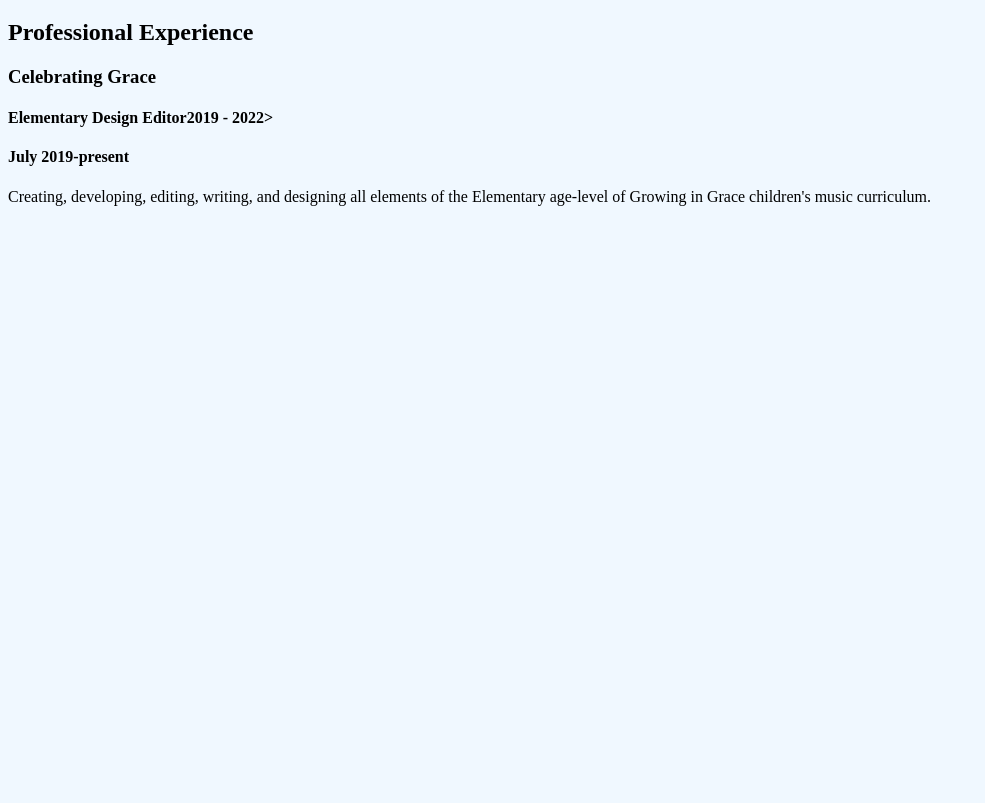
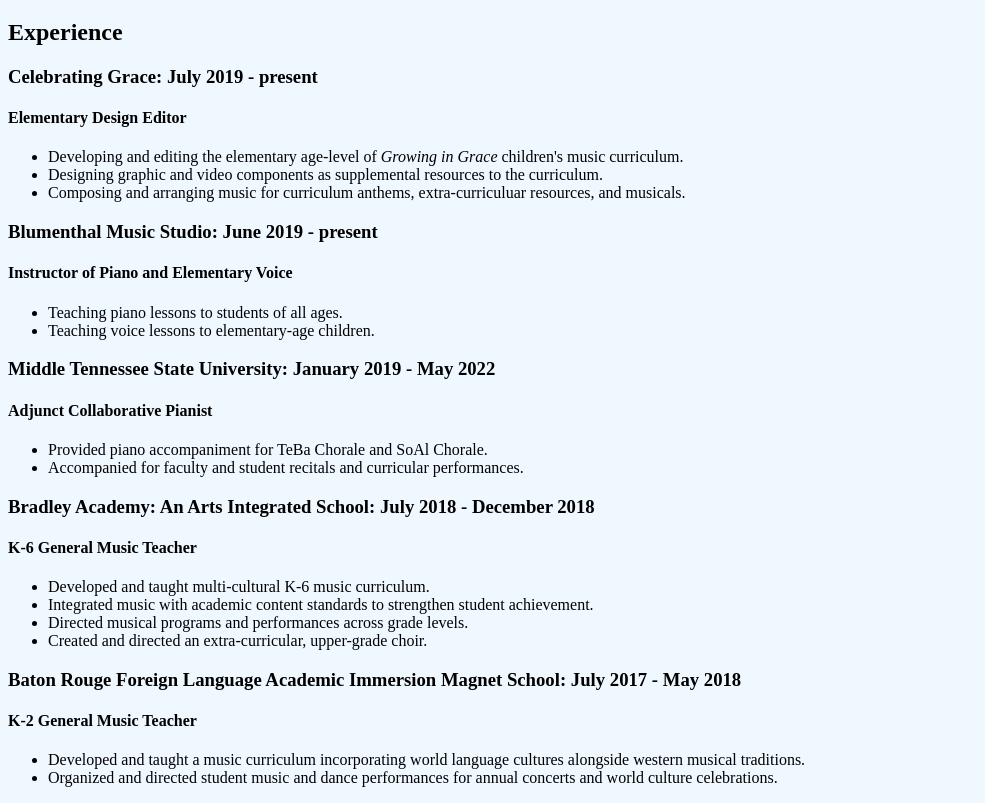
Before and after one commit to allison-blumenthal/LAB-HTML-Resume, a plain HTML site: page index.html in a window 1280 px wide. Shown: the part 61-864 px from the top of the page, without its empty margins (0-985 px from the left). Before the commit the page ends 800 px from the top, so only its background shows below. Drawn offline with Linux system fonts and the light colour scheme.

Commit message:
updating all sections

```diff
--- a/index.html
+++ b/index.html
@@ -14,16 +14,50 @@
       <h1>Allison Blumenthal</h1>
     </header>
     <section class="">
-      <h2>Professional Experience</h2>
+      <h2>Experience</h2>
           <article id="CG">
-            <h3>Celebrating Grace</h3>
-            <h4>Elementary Design Editor<time>2019 - 2022</time>></h4>
-            <h4>July 2019-present</h4>
-            <p>Creating, developing, editing, writing, and designing all elements of the Elementary age-level of Growing in Grace children's music curriculum.</p>
+            <h3>Celebrating Grace: <time>July 2019 - present</time></h3>
+            <h4>Elementary Design Editor</h4>
+              <ul>
+                <li>Developing and editing the elementary age-level of <em>Growing in Grace </em>children's music curriculum.</li>
+                <li>Designing graphic and video components as supplemental resources to the curriculum.</li>
+                <li>Composing and arranging music for curriculum anthems, extra-curriculuar resources, and musicals.</li>
+              </ul>
           </article>
-        </div>
-
-
+          <article id="">
+            <h3>Blumenthal Music Studio: <time>June 2019 - present</time></h3>
+            <h4>Instructor of Piano and Elementary Voice</h4>
+              <ul>
+                <li>Teaching piano lessons to students of all ages.</li>
+                <li>Teaching voice lessons to elementary-age children.</li>
+              </ul>
+          </article>
+          <article id="">
+            <h3>Middle Tennessee State University: <time>January 2019 - May 2022</time></h3>
+            <h4>Adjunct Collaborative Pianist</h4>
+              <ul>
+                <li>Provided piano accompaniment for TeBa Chorale and SoAl Chorale.</li>
+                <li>Accompanied for faculty and student recitals and curricular performances.</li>
+              </ul>
+          </article>
+          <article id="">
+            <h3>Bradley Academy: An Arts Integrated School: <time>July 2018 - December 2018</time></h3>
+            <h4>K-6 General Music Teacher</h4>
+              <ul>
+                <li>Developed and taught multi-cultural K-6 music curriculum.</li>
+                <li>Integrated music with academic content standards to strengthen student achievement.</li>
+                <li>Directed musical programs and performances across grade levels.</li>
+                <li>Created and directed an extra-curricular, upper-grade choir.</li>
+              </ul>
+          </article>
+          <article id="">
+            <h3>Baton Rouge Foreign Language Academic Immersion Magnet School: <time>July 2017 - May 2018</time></h3>
+            <h4>K-2 General Music Teacher</h4>
+              <ul>
+                <li>Developed and taught a music curriculum incorporating world language cultures alongside western musical traditions.</li>
+                <li>Organized and directed student music and dance performances for annual concerts and world culture celebrations.</li>
+              </ul>
+          </article>
     </section>
 
   </main>
```
